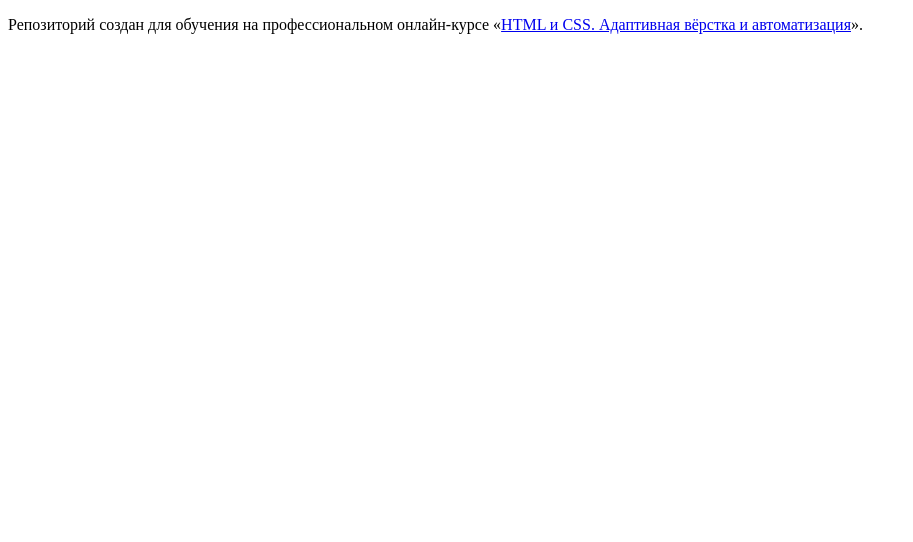
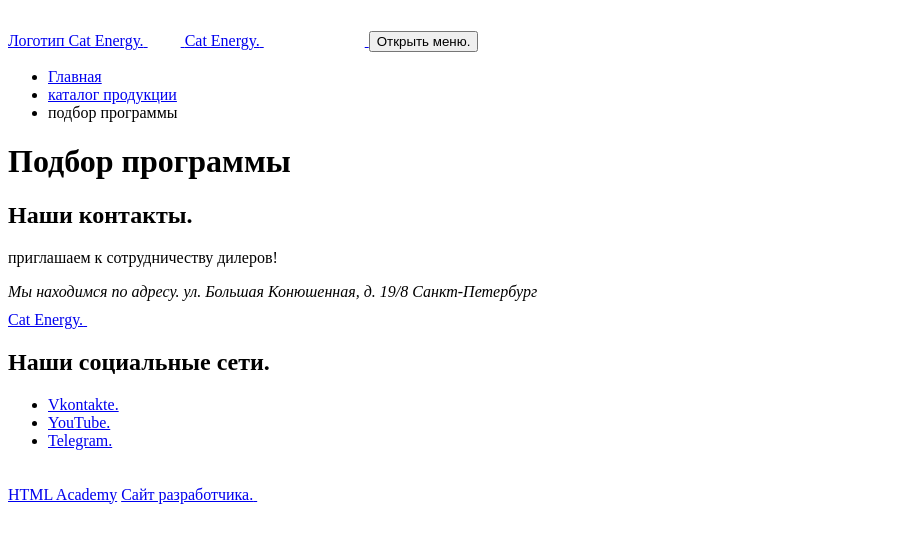
Before and after one commit to htmlacademy-adaptive/1753675-cat-energy-29, a website: page source/form.html in a window 1280 px wide. Shown: the whole page, without its empty margins (0-913 px from the left). Drawn offline with Linux system fonts and the light colour scheme.

Commit message:
Создан каркас разметки для страницы формы

```diff
--- a/source/form.html
+++ b/source/form.html
@@ -1,12 +1,93 @@
 <!DOCTYPE html>
-<html lang="ru">
+<html class="page" lang="ru">
   <head>
     <meta charset="utf-8">
-    <title>HTML Academy: Кэт энерджи</title>
+    <title>Cat Energy | Подбор программы</title>
   </head>
-  <body>
+  <body class="page__body">
+    <header class="main-header">
+      <a class="main-header__logo-image logo-image" href="#">
+        <span class="visually-hidden">Логотип Cat Energy.</span>
+        <svg class="logo-image__picture" width="33" height="38">
+          <!-- Здесь будет svg логотип-картинка -->
+        </svg>
+      </a>
+      <a class="main-header__logo-title logo-title" href="#">
+        <span class="visually-hidden">Cat Energy.</span>
+        <svg class="logo-title__text" width="101" height="18">
+          <!-- Здесь будет svg логотип-текст -->
+        </svg>
+      </a>
+      <button class="main-navigation__toggle" type="button">
+        <span class="visually-hidden">Открыть меню.</span>
+      </button>
+      <nav class="main-navigation">
+        <ul class="main-navigation__menu site-menu">
+          <li class="site-menu__item">
+            <a href="index.html">Главная</a>
+          </li>
+          <li class="site-menu__item">
+            <a href="catalog.html">каталог продукции</a>
+          </li>
+          <li class="site-menu__item site-menu__item--current">
+            <a>подбор программы</a>
+          </li>
+        </ul>
+      </nav>
+    </header>
+    <main class="main-container">
+      <h1 class="main-container__title">Подбор программы</h1>
 
-    <p>Репозиторий создан для обучения на профессиональном онлайн‑курсе «<a href="https://htmlacademy.ru/intensive/adaptive">HTML и CSS. Адаптивная вёрстка и автоматизация</a>».</p>
-
+      <section class="contacts">
+        <h2 class="visually-hidden">Наши контакты.</h2>
+        <div class="contacts__wrapper">
+          <p class="contacts__description">приглашаем к сотрудничеству дилеров!</p>
+          <address class="contacts__address">
+            <span class="visually-hidden">Мы находимся по адресу.</span>
+            ул. Большая Конюшенная, д. 19/8 Санкт-Петербург
+          </address>
+        </div>
+        <div class="contacts__map">
+          <!-- Здесь будет расположен iframe -->
+        </div>
+      </section>
+    </main>
+    <footer class="main-footer">
+      <a class="main-footer__logo-title logo-title" href="#">
+        <span class="visually-hidden">Cat Energy.</span>
+        <svg class="logo-title__text" width="128" height="24">
+          <!-- Здесь будет svg логотип-текст -->
+        </svg>
+      </a>
+        <section class="main-footer__socials socials">
+          <h2 class="visually-hidden">Наши социальные сети.</h2>
+          <ul class="socials__list">
+            <li class="socials__item">
+              <a class="socials__link socials__link--vkontakte" href="https://vk.com/htmlacademy" target='_blank' rel="nofollow">
+                <span class="visually-hidden">Vkontakte.</span>
+              </a>
+            </li>
+            <li class="socials__item">
+              <a class="socials__link socials__link--youtube" href="https://www.youtube.com/user/htmlacademyru" target='_blank' rel="nofollow">
+                <span class="visually-hidden">YouTube.</span>
+              </a>
+            </li>
+            <li class="socials__item">
+              <a class="socials__link socials__link--telegram" href="https://t.me/htmlacademy" target='_blank' rel="nofollow">
+                <span class="visually-hidden">Telegram.</span>
+              </a>
+            </li>
+          </ul>
+        </section>
+        <div class="main-footer__copyright copyright">
+          <a class="copyright__link copyright__link--text" href="https://htmlacademy.ru/intensive/adaptive" target='_blank' rel="nofollow">HTML Academy</a>
+          <a class="copyright__link copyright__link--icon" href="https://htmlacademy.ru/intensive/adaptive" target='_blank' rel="nofollow">
+            <span class="visually-hidden">Сайт разработчика.</span>
+            <svg class="copyright__icon" width="27" height="34">
+              <!-- Здесь будет svg логотип-картинка -->
+            </svg>
+          </a>
+        </div>
+    </footer>
   </body>
 </html>
```
